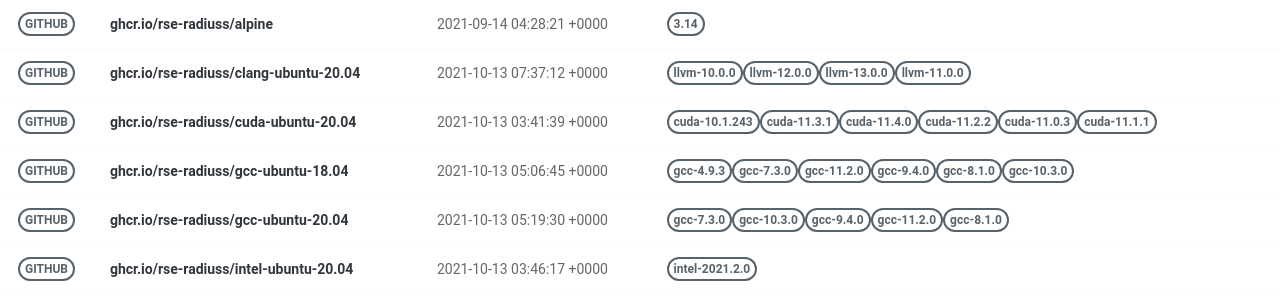
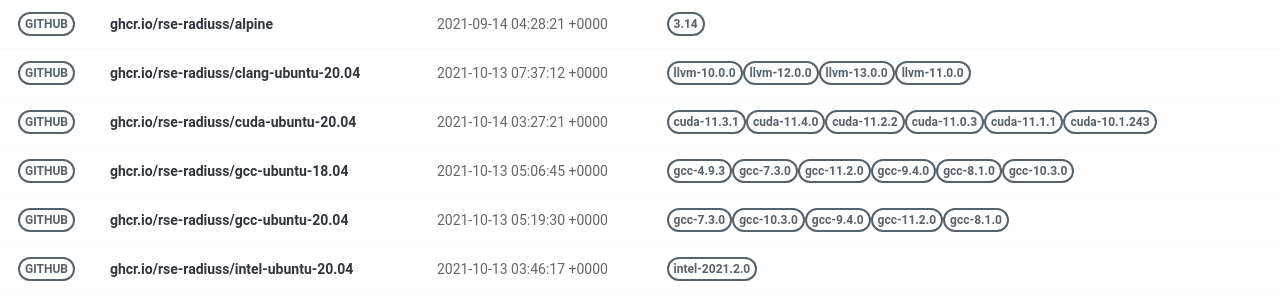
Before and after one commit to rse-ops/docker-images, a Jekyll site: the page built from pages/index.md, in a window 1280 px wide. Shown: the part 130-430 px from the top of the page. Built offline with Jekyll 4.4.1, drawn with Linux system fonts in a browser that asks for light colours; nearby versions of some CDN libraries.

Commit message:
Automated push to update library 2021-10-14

```diff
--- a/_library/ghcr.io-rse-radiuss-cuda-ubuntu-20.04.md
+++ b/_library/ghcr.io-rse-radiuss-cuda-ubuntu-20.04.md
@@ -1,14 +1,11 @@
 ---
 layout: container
 name: ghcr.io/rse-radiuss/cuda-ubuntu-20.04
-updated_at: 2021-10-13 03:41:39.930175
+updated_at: 2021-10-14 03:27:21.369486
 
 
 container_url: https://github.com/orgs/rse-radiuss/packages/container/package/cuda-ubuntu-20.04
 versions:
- - tag: cuda-10.1.243
-   dockerfile: https://github.com/rse-radiuss/docker-images/blob/main/ubuntu/cuda/Dockerfile
-   manifest: https://crane.ggcr.dev/manifest/ghcr.io/rse-radiuss/cuda-ubuntu-20.04:cuda-10.1.243
  - tag: cuda-11.3.1
    dockerfile: https://github.com/rse-radiuss/docker-images/blob/main/ubuntu/cuda/Dockerfile
    manifest: https://crane.ggcr.dev/manifest/ghcr.io/rse-radiuss/cuda-ubuntu-20.04:cuda-11.3.1
```
Also changed, not shown: other parts of _library/ghcr.io-rse-radiuss-cuda-ubuntu-20.04.md (+3 -0 lines).
